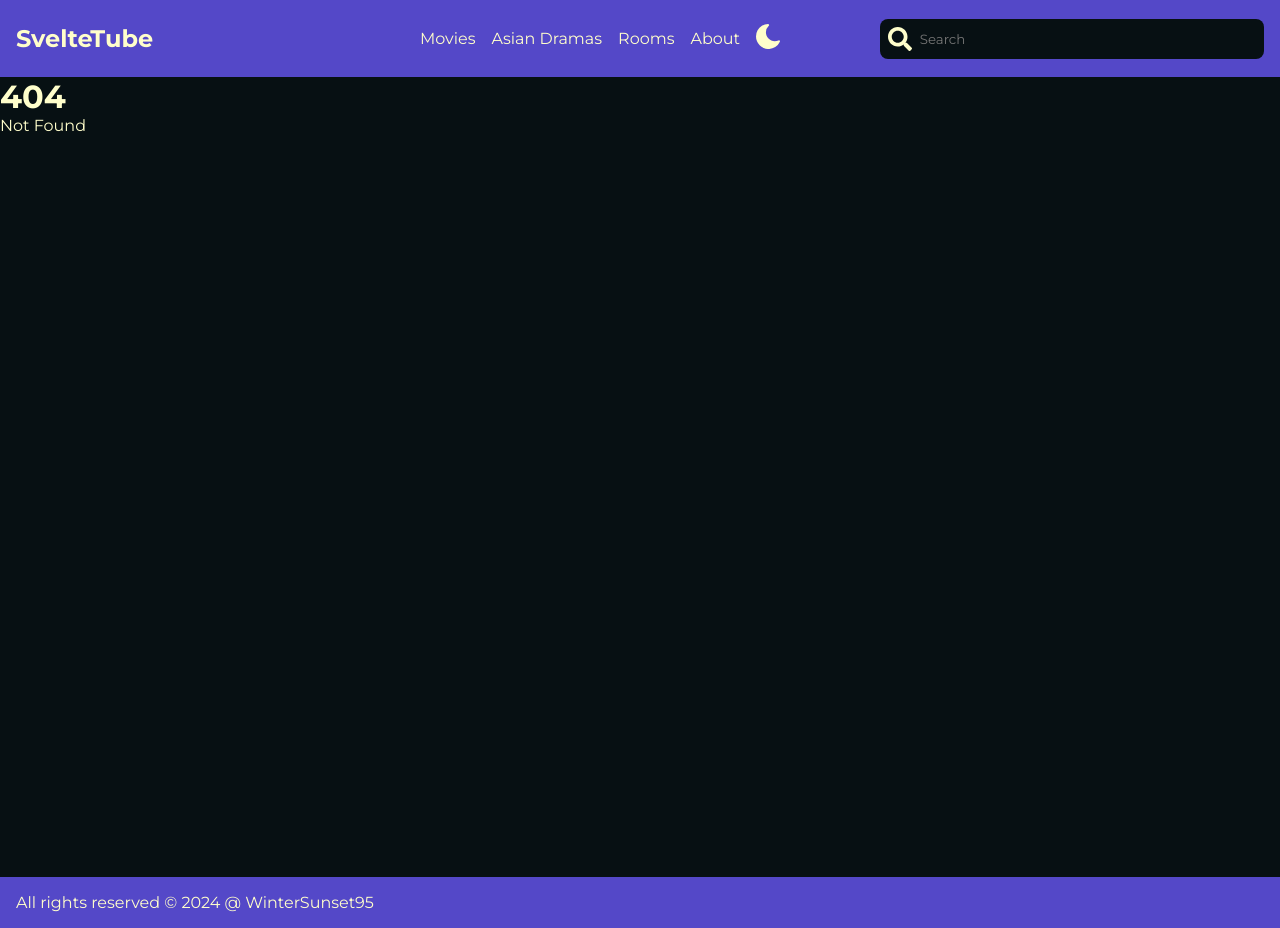
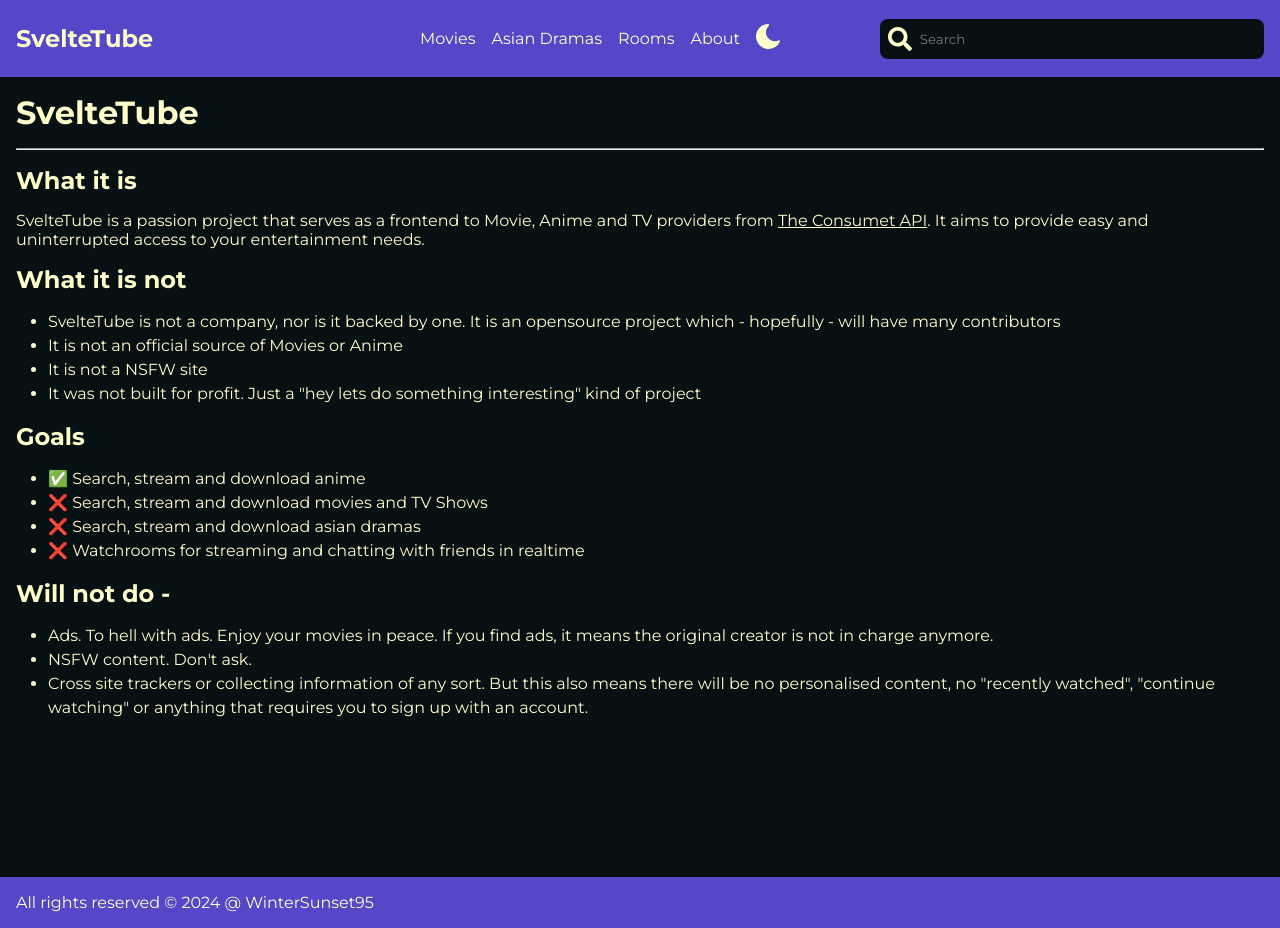
Before and after one commit to WinterSunset95/SvelteTube, a SvelteKit app: page /about in a window 1280 px wide. Before the commit this address had no page. Built offline with nearby package versions, Linux system fonts and the light colour scheme.

Commit message:
Added the about page, fixed some issues with the other pages

```diff
--- a/src/lib/Navigation.svelte
+++ b/src/lib/Navigation.svelte
@@ -19,13 +19,13 @@ function toggleTheme() {
 			<a href="/movies">Movies</a>
 		</li>
 		<li>
-			<a href="#">Asian Dramas</a>
+			<a href="/asian">Asian Dramas</a>
 		</li>
 		<li>
-			<a href="#">Rooms</a>
+			<a href="/rooms">Rooms</a>
 		</li>
 		<li>
-			<a href="#">About</a>
+			<a href="/about">About</a>
 		</li>
 		<li>
 			<button class="icon" on:click={toggleTheme}>
--- /dev/null
+++ b/src/routes/about/+page.svelte
@@ -0,0 +1,66 @@
+<script lang="ts">
+</script>
+
+<svelte:head>
+	<title>About SvelteTube</title>
+	<meta name="description" content="Welcome to SvelteTube">
+</svelte:head>
+
+<div class="container">
+	<h1>SvelteTube</h1>
+	<hr>
+	<h2>What it is</h2>
+	<p>
+		SvelteTube is a passion project that serves as a frontend to Movie, Anime and TV providers from <a target="_blank" href="https://github.com/consumet">The Consumet API</a>.
+		It aims to provide easy and uninterrupted access to your entertainment needs.
+	</p>
+	<h2>What it is not</h2>
+	<ul>
+		<li>SvelteTube is not a company, nor is it backed by one. It is an opensource project which - hopefully - will have many contributors</li>
+		<li>It is not an official source of Movies or Anime</li>
+		<li>It is not a NSFW site</li>
+		<li>It was not built for profit. Just a "hey lets do something interesting" kind of project</li>
+	</ul>
+	<h2>Goals</h2>
+	<ul>
+		<li>✅ Search, stream and download anime</li>
+		<li>❌ Search, stream and download movies and TV Shows</li>
+		<li>❌ Search, stream and download asian dramas</li>
+		<li>❌ Watchrooms for streaming and chatting with friends in realtime</li>
+	</ul>
+	<h2>Will not do -</h2>
+	<ul>
+		<li>Ads. To hell with ads. Enjoy your movies in peace. If you find ads, it means the original creator is not in charge anymore.</li>
+		<li>NSFW content. Don't ask.</li>
+		<li>Cross site trackers or collecting information of any sort. But this also means there will be no personalised content, no "recently watched", "continue watching" or anything that requires you to sign up with an account.</li>
+	</ul>
+
+</div>
+
+<style>
+
+a {
+	text-decoration: underline;
+}
+
+a:hover {
+	color: var(--highlight);
+}
+
+.container {
+	display: flex;
+	flex-direction: column;
+	gap: 1rem;
+	padding: 1rem;
+}
+ul {
+	list-style-type: disc;
+	padding-left: 1rem;
+	margin-left: 1rem;
+}
+
+li {
+	list-style: disc;
+	line-height: 1.5rem;
+}
+</style>
--- /dev/null
+++ b/src/routes/api/asian/+server.ts
@@ -0,0 +1,20 @@
+import type { ISearch, IMovieResult } from "@consumet/extensions";
+import { MOVIES } from "@consumet/extensions";
+const viewasian = new MOVIES.ViewAsian();
+
+export async function GET({ fetch, url }) {
+	let query = url.searchParams.get('search');
+	console.log("query: ", query);
+
+	let data: any;
+
+	if (query == "") {
+		data = await viewasian.search("Vincenzo");
+	} else {
+		data = await viewasian.search(query);
+	}
+
+	console.log(data);
+	return new Response(JSON.stringify(data));
+
+}
--- /dev/null
+++ b/src/routes/asian/+page.svelte
@@ -0,0 +1,29 @@
+<script lang="ts">
+
+import type { IMovieResult, IMovieInfo, ISearch } from "@consumet/extensions";
+import { onMount } from "svelte";
+
+let movies: ISearch<IMovieResult>;
+
+async function initialLoad() {
+	const res = await fetch("/api/asian?search=");
+	const data: ISearch<IMovieResult> = await res.json();
+	movies = data;
+	console.log(data);
+}
+
+onMount(() =>
+	initialLoad()
+);
+
+</script>
+
+<h1>Provider is not working at this moment</h1>
+<h1>Apologies for the inconvenience</h1>
+
+<style>
+h1 {
+	text-align: center;
+	padding: 1rem;
+}
+</style>
--- a/src/routes/movies/[type]/[movieId]/[episodeId]/+page.svelte
+++ b/src/routes/movies/[type]/[movieId]/[episodeId]/+page.svelte
@@ -17,3 +17,13 @@ onMount(() => {
 })
 
 </script>
+
+<h1>The movies provider is not working</h1>
+<h1>Apologies for the inconvenience</h1>
+
+<style>
+h1 {
+	text-align: center;
+	padding: 1rem;
+}
+</style>
--- /dev/null
+++ b/src/routes/rooms/+page.svelte
@@ -0,0 +1,12 @@
+<script lang="ts">
+</script>
+
+<h1>The "Rooms" functionality is not implemented yet</h1>
+<h1>Honestly I don't even know how to start</h1>
+
+<style>
+h1 {
+	text-align: center;
+	padding: 1rem;
+}
+</style>
```
Also changed, not shown: 1 other file (tests, documents, lock files or other folders).
